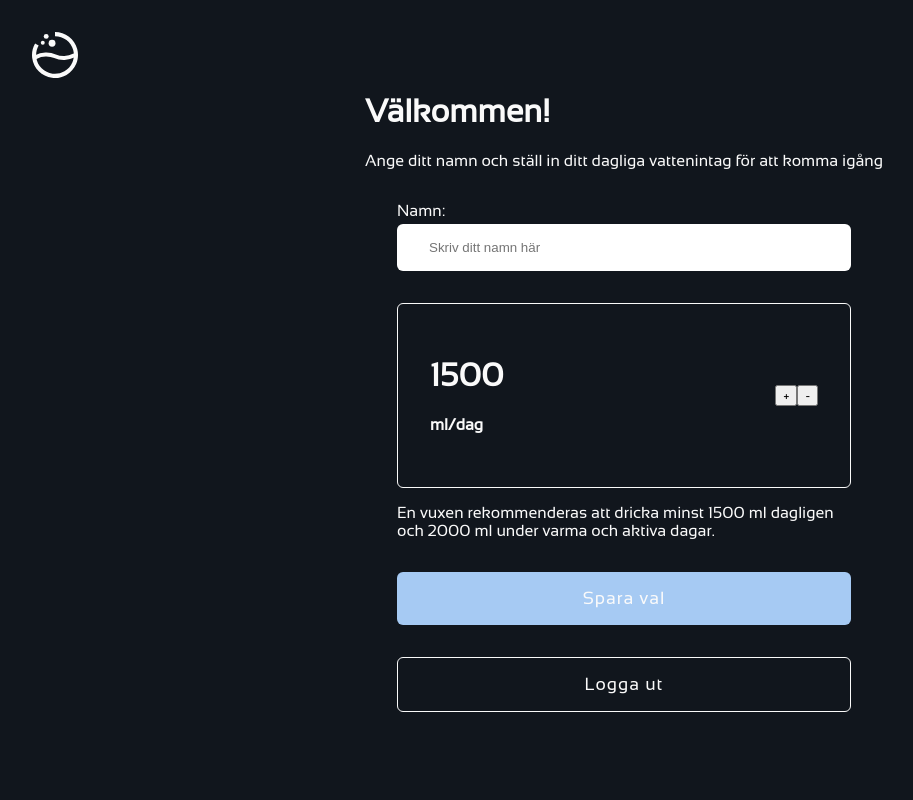
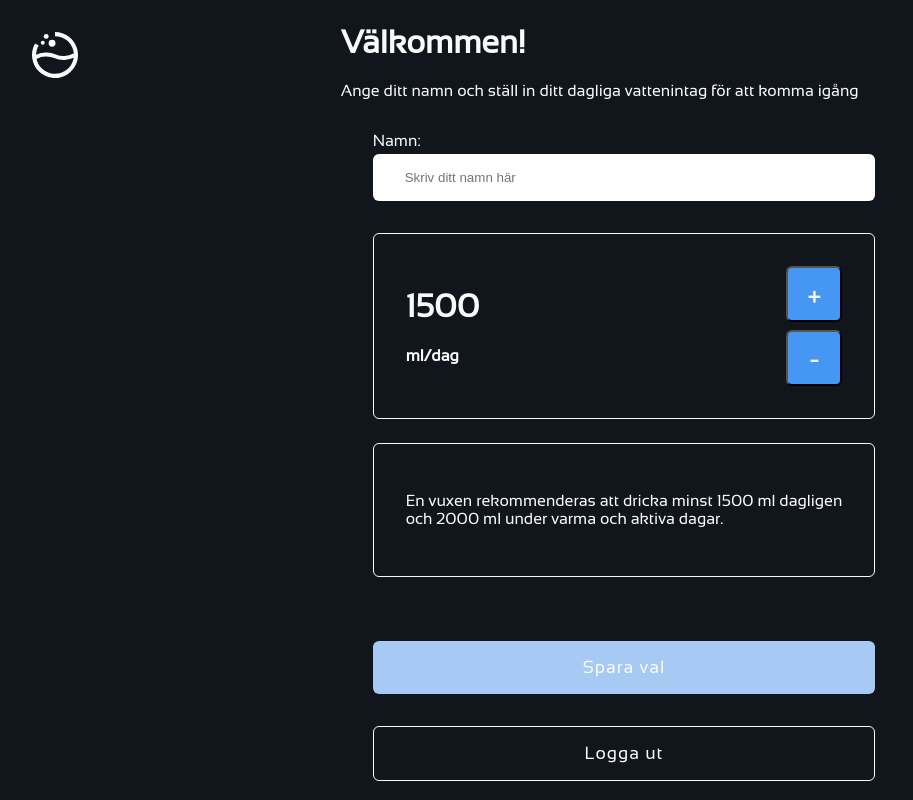
Before and after one commit to nybbe123/h2go, a Next.js app: page /goal in a window 1280 px wide. Shown: the whole page, without its empty margins (16-929 px from the left). Built offline with nearby package versions, Linux system fonts and the light colour scheme; no server answers.

Commit message:
added styling for buttons

```diff
--- a/pages/goal.tsx
+++ b/pages/goal.tsx
@@ -97,11 +97,13 @@ const GoalPage: NextPage = () => {
         <Logo />
       </div>
       <div>
-        <h1>Välkommen!</h1>
-        <p>
-          Ange ditt namn och ställ in ditt dagliga vattenintag för att komma
-          igång
-        </p>
+        <div>
+          <h1>Välkommen!</h1>
+          <p>
+            Ange ditt namn och ställ in ditt dagliga vattenintag för att komma
+            igång
+          </p>
+        </div>
 
         <form onSubmit={submitFormHandler} className={styles["inputfield"]}>
           <label htmlFor="first">
@@ -126,16 +128,24 @@ const GoalPage: NextPage = () => {
                 <h1>{goalValue}</h1>
                 <h4>ml/dag</h4>
               </div>
-              <div className={styles["add-remove-buttons"]}>
-                <button type="button" onClick={increaseGoalValue}>
+              <div className={styles["add-remove-buttons-container"]}>
+                <button
+                  type="button"
+                  onClick={increaseGoalValue}
+                  className={styles["add-remove-button"]}
+                >
                   +
                 </button>
-                <button type="button" onClick={decreaseGoalValue}>
+                <button
+                  type="button"
+                  onClick={decreaseGoalValue}
+                  className={styles["add-remove-button"]}
+                >
                   -
                 </button>
               </div>
             </div>
-            <div>
+            <div className={styles["goal-info-text"]}>
               <p>
                 En vuxen rekommenderas att dricka minst 1500 ml dagligen
                 <br></br>
--- a/styles/SignUpPage.module.scss
+++ b/styles/SignUpPage.module.scss
@@ -146,3 +146,33 @@
 
 
     }
+
+    .add-remove-buttons-container {
+      display: flex;
+      flex-direction: column;
+      gap: 0.5rem;
+    }
+
+    .add-remove-button {
+      height: 3.5rem;
+      width: 3.5rem;
+      background-color: var(--primary-blue);
+      color: var(--white);
+      border-radius: 6px;
+      font-size: xx-large;
+
+      &:hover {
+        cursor: pointer;
+        background-color: var(--dark-blue);
+        }
+
+    }
+
+    .goal-info-text {
+      display: flex;
+      margin-top: 1.5rem;
+      margin-bottom: 4rem;
+      padding: 2rem;
+      border: solid 1px;
+      border-radius: 6px;
+    }
```
